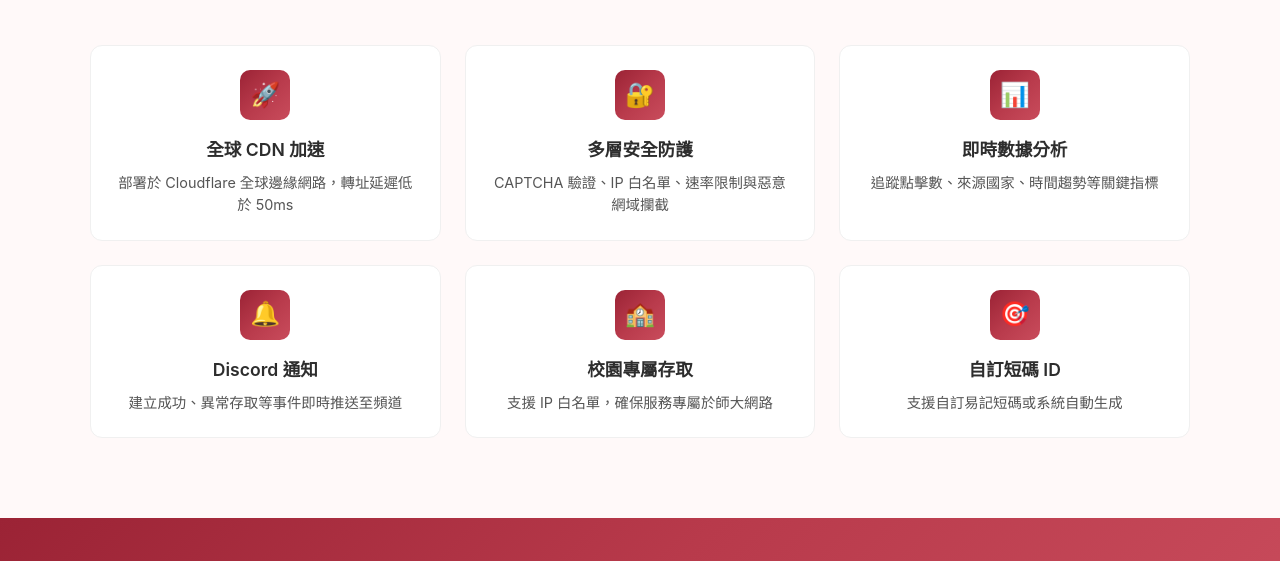
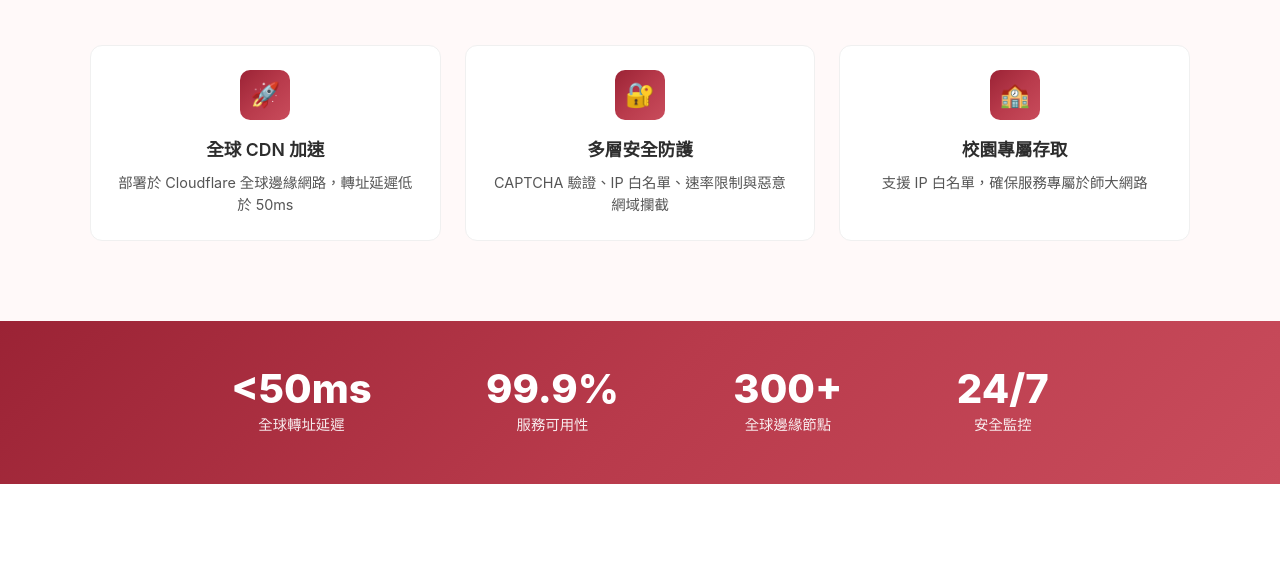
Before and after one commit to su-nz/ntnu.cc, a website: page public/index.html in a window 1280 px wide. Shown: the part 745-1306 px from the top of the page. Drawn offline with Linux system fonts and the light colour scheme; no server answers.

Commit message:
移除功能特色：即時數據分析、Discord 通知、自訂短碼 ID

```diff
--- a/public/index.html
+++ b/public/index.html
@@ -861,24 +861,9 @@
           <p data-i18n="features.security.desc">CAPTCHA 驗證、IP 白名單、速率限制與惡意網域攔截</p>
         </div>
         <div class="feature-card">
-          <div class="feature-icon">📊</div>
-          <h3 data-i18n="features.analytics.title">即時數據分析</h3>
-          <p data-i18n="features.analytics.desc">追蹤點擊數、來源國家、時間趨勢等關鍵指標</p>
-        </div>
-        <div class="feature-card">
-          <div class="feature-icon">🔔</div>
-          <h3 data-i18n="features.discord.title">Discord 通知</h3>
-          <p data-i18n="features.discord.desc">建立成功、異常存取等事件即時推送至頻道</p>
-        </div>
-        <div class="feature-card">
           <div class="feature-icon">🏫</div>
           <h3 data-i18n="features.campus.title">校園專屬存取</h3>
           <p data-i18n="features.campus.desc">支援 IP 白名單，確保服務專屬於師大網路</p>
-        </div>
-        <div class="feature-card">
-          <div class="feature-icon">🎯</div>
-          <h3 data-i18n="features.custom.title">自訂短碼 ID</h3>
-          <p data-i18n="features.custom.desc">支援自訂易記短碼或系統自動生成</p>
         </div>
       </div>
     </div>
```
